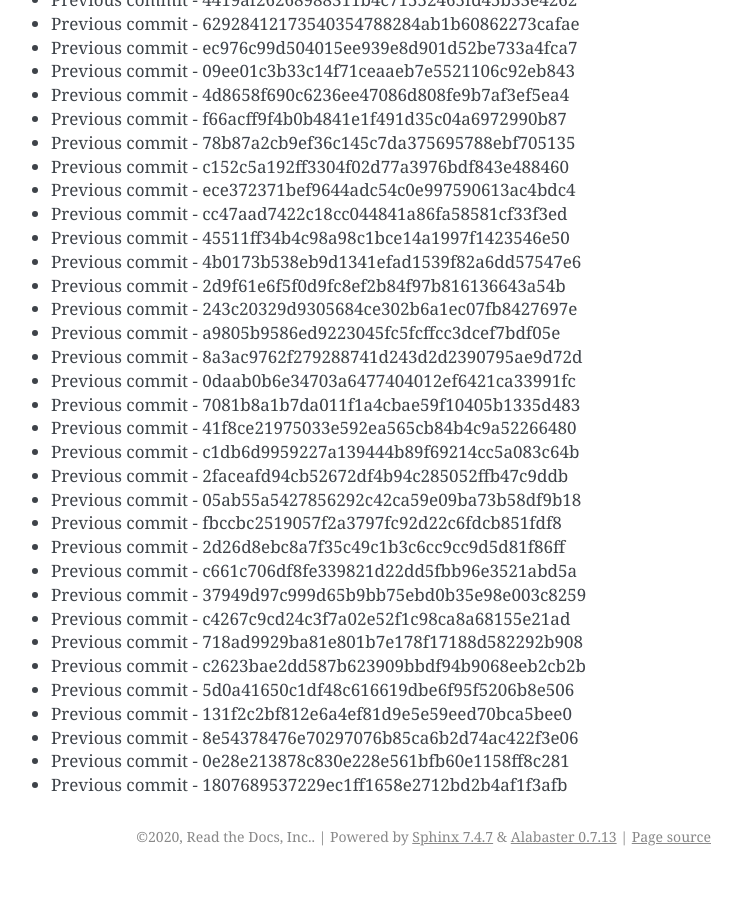
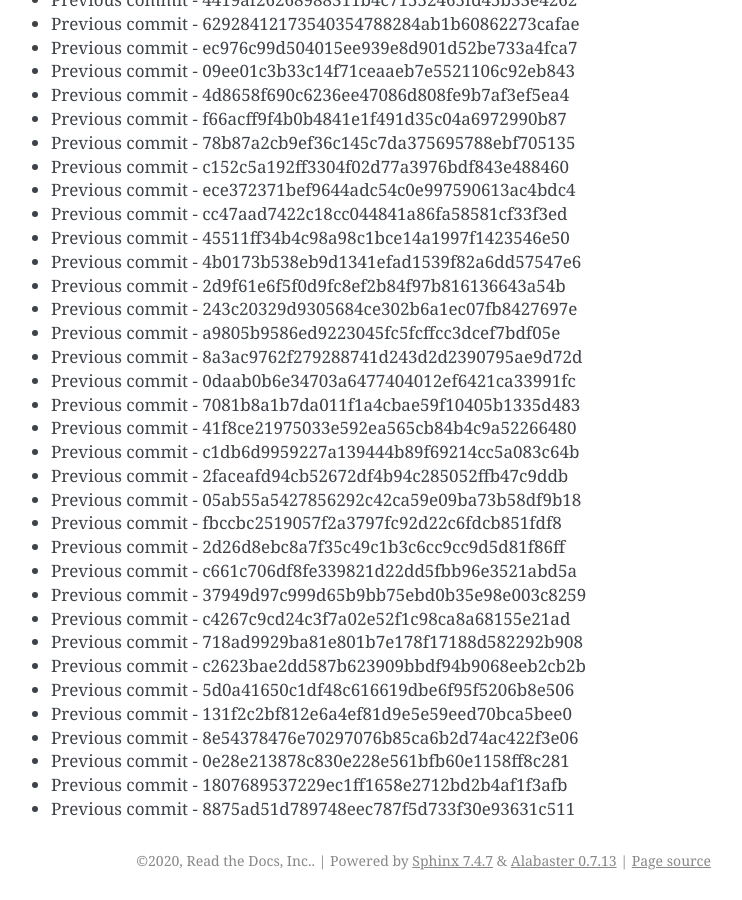
Before and after one commit to readthedocs/rtd-git-stresstest, a Sphinx documentation site: the page built from docs/updates.rst, in a window 1280 px wide and 900 px high, scrolled down 64455 px. Shown: the whole window, without its empty margins (399-1141 px from the left). Built offline with Sphinx 7.4.7, drawn with Linux system fonts in a browser that asks for light colours; before the commit the page ends 65331 px from its top, so only the background shows below that.

Commit message:
Generating commit from previous: 8875ad51d789748eec787f5d733f30e93631c511

```diff
--- a/docs/updates.rst
+++ b/docs/updates.rst
@@ -2740,3 +2740,4 @@ It can be tested for any performance characteristics.
 * Previous commit - 8e54378476e70297076b85ca6b2d74ac422f3e06
 * Previous commit - 0e28e213878c830e228e561bfb60e1158ff8c281
 * Previous commit - 1807689537229ec1ff1658e2712bd2b4af1f3afb
+* Previous commit - 8875ad51d789748eec787f5d733f30e93631c511
```
